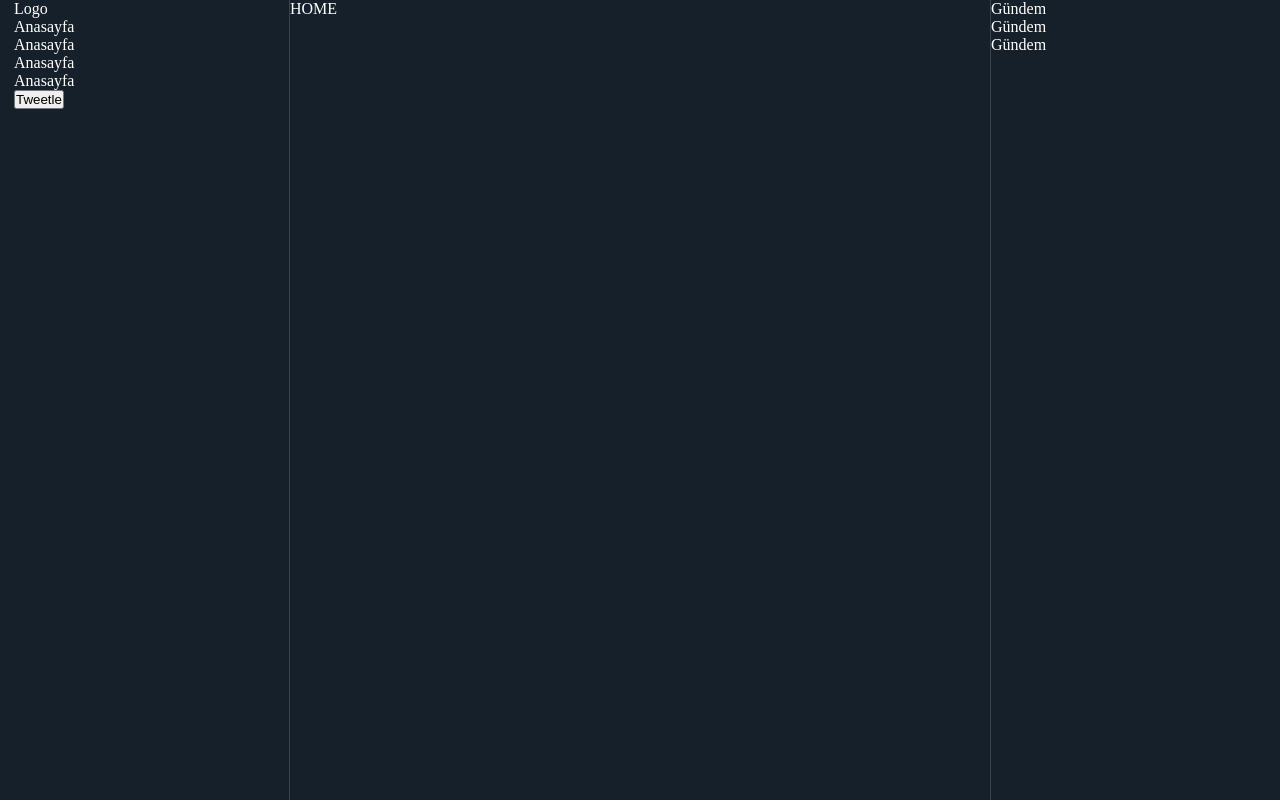
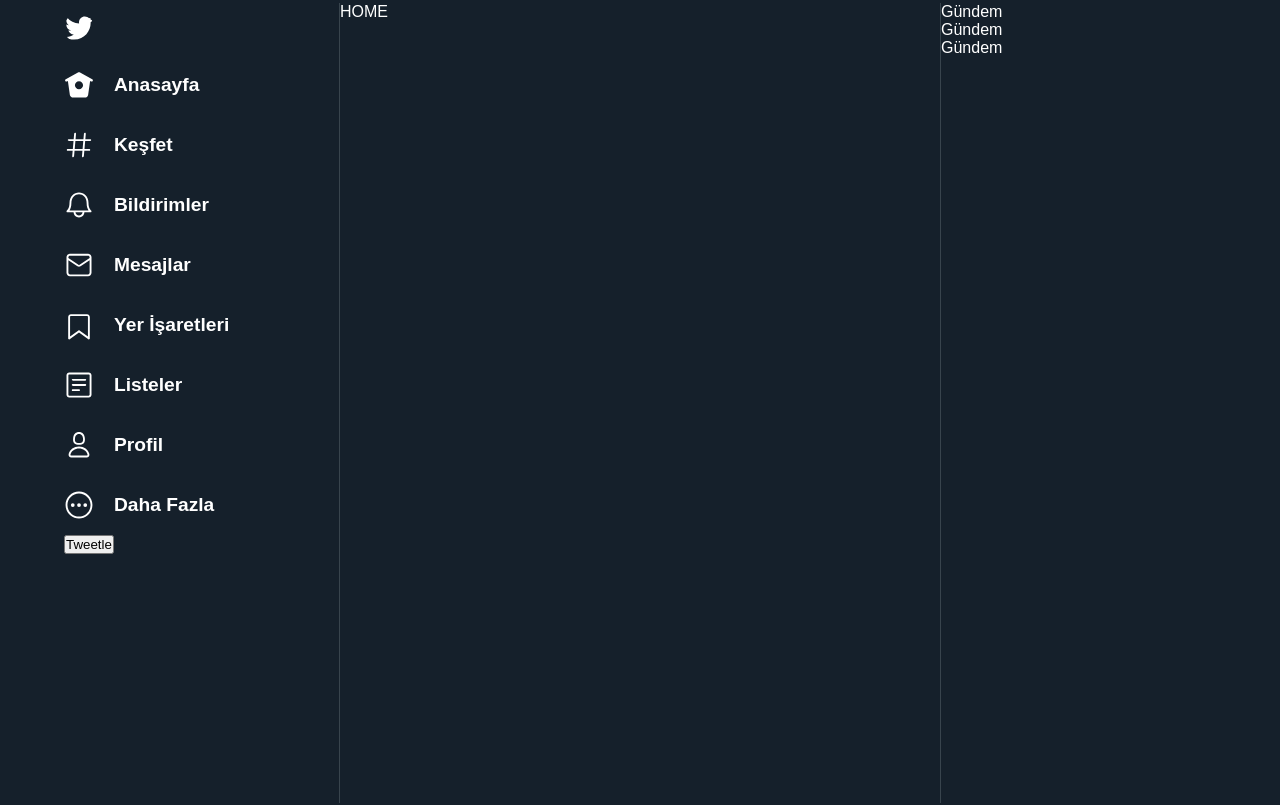
Before and after one commit to akseyh/vue3-twitter-clone, a Vue app: page / in a window 1280 px wide. Built offline with nearby package versions, Linux system fonts and the light colour scheme.

Commit message:
add: menu items and icons

```diff
--- a/src/App.vue
+++ b/src/App.vue
@@ -24,6 +24,7 @@
 * {
   margin: 0;
   padding: 0;
+  font-family: sans-serif;
 }
 
 .app {
@@ -37,7 +38,7 @@
 }
 
 .app__view {
-  width: 700px;
+  width: 600px;
   height: 100vh;
   border-right: 1px solid rgb(56, 68, 77);
   border-left: 1px solid rgb(56, 68, 77);
--- /dev/null
+++ b/src/assets/Bell.vue
@@ -0,0 +1,15 @@
+<template>
+  <svg
+    viewBox="0 0 24 24"
+    aria-hidden="true"
+    class="
+      r-jwli3a r-4qtqp9 r-yyyyoo r-lwhw9o r-dnmrzs r-bnwqim r-1plcrui r-lrvibr
+    "
+  >
+    <g>
+      <path
+        d="M21.697 16.468c-.02-.016-2.14-1.64-2.103-6.03.02-2.532-.812-4.782-2.347-6.335C15.872 2.71 14.01 1.94 12.005 1.93h-.013c-2.004.01-3.866.78-5.242 2.174-1.534 1.553-2.368 3.802-2.346 6.334.037 4.33-2.02 5.967-2.102 6.03-.26.193-.366.53-.265.838.102.308.39.515.712.515h4.92c.102 2.31 1.997 4.16 4.33 4.16s4.226-1.85 4.327-4.16h4.922c.322 0 .61-.206.71-.514.103-.307-.003-.645-.263-.838zM12 20.478c-1.505 0-2.73-1.177-2.828-2.658h5.656c-.1 1.48-1.323 2.66-2.828 2.66zM4.38 16.32c.74-1.132 1.548-3.028 1.524-5.896-.018-2.16.644-3.982 1.913-5.267C8.91 4.05 10.397 3.437 12 3.43c1.603.008 3.087.62 4.18 1.728 1.27 1.285 1.933 3.106 1.915 5.267-.024 2.868.785 4.765 1.525 5.896H4.38z"
+      ></path>
+    </g>
+  </svg>
+</template>
--- /dev/null
+++ b/src/assets/Explore.vue
@@ -0,0 +1,15 @@
+<template>
+  <svg
+    viewBox="0 0 24 24"
+    aria-hidden="true"
+    class="
+      r-jwli3a r-4qtqp9 r-yyyyoo r-lwhw9o r-dnmrzs r-bnwqim r-1plcrui r-lrvibr
+    "
+  >
+    <g>
+      <path
+        d="M21 7.337h-3.93l.372-4.272c.036-.412-.27-.775-.682-.812-.417-.03-.776.27-.812.683l-.383 4.4h-6.32l.37-4.27c.037-.413-.27-.776-.68-.813-.42-.03-.777.27-.813.683l-.382 4.4H3.782c-.414 0-.75.337-.75.75s.336.75.75.75H7.61l-.55 6.327H3c-.414 0-.75.336-.75.75s.336.75.75.75h3.93l-.372 4.272c-.036.412.27.775.682.812l.066.003c.385 0 .712-.295.746-.686l.383-4.4h6.32l-.37 4.27c-.036.413.27.776.682.813l.066.003c.385 0 .712-.295.746-.686l.382-4.4h3.957c.413 0 .75-.337.75-.75s-.337-.75-.75-.75H16.39l.55-6.327H21c.414 0 .75-.336.75-.75s-.336-.75-.75-.75zm-6.115 7.826h-6.32l.55-6.326h6.32l-.55 6.326z"
+      ></path>
+    </g>
+  </svg>
+</template>
--- /dev/null
+++ b/src/assets/Flag.vue
@@ -0,0 +1,15 @@
+<template>
+  <svg
+    viewBox="0 0 24 24"
+    aria-hidden="true"
+    class="
+      r-jwli3a r-4qtqp9 r-yyyyoo r-lwhw9o r-dnmrzs r-bnwqim r-1plcrui r-lrvibr
+    "
+  >
+    <g>
+      <path
+        d="M19.9 23.5c-.157 0-.312-.05-.442-.144L12 17.928l-7.458 5.43c-.228.164-.53.19-.782.06-.25-.127-.41-.385-.41-.667V5.6c0-1.24 1.01-2.25 2.25-2.25h12.798c1.24 0 2.25 1.01 2.25 2.25v17.15c0 .282-.158.54-.41.668-.106.055-.223.082-.34.082zM12 16.25c.155 0 .31.048.44.144l6.71 4.883V5.6c0-.412-.337-.75-.75-.75H5.6c-.413 0-.75.338-.75.75v15.677l6.71-4.883c.13-.096.285-.144.44-.144z"
+      ></path>
+    </g>
+  </svg>
+</template>
--- /dev/null
+++ b/src/assets/Home.vue
@@ -0,0 +1,15 @@
+<template>
+  <svg
+    viewBox="0 0 24 24"
+    aria-hidden="true"
+    class="
+      r-13gxpu9 r-4qtqp9 r-yyyyoo r-lwhw9o r-dnmrzs r-bnwqim r-1plcrui r-lrvibr
+    "
+  >
+    <g>
+      <path
+        d="M22.58 7.35L12.475 1.897c-.297-.16-.654-.16-.95 0L1.425 7.35c-.486.264-.667.87-.405 1.356.18.335.525.525.88.525.16 0 .324-.038.475-.12l.734-.396 1.59 11.25c.216 1.214 1.31 2.062 2.66 2.062h9.282c1.35 0 2.444-.848 2.662-2.088l1.588-11.225.737.398c.485.263 1.092.082 1.354-.404.263-.486.08-1.093-.404-1.355zM12 15.435c-1.795 0-3.25-1.455-3.25-3.25s1.455-3.25 3.25-3.25 3.25 1.455 3.25 3.25-1.455 3.25-3.25 3.25z"
+      ></path>
+    </g>
+  </svg>
+</template>
--- /dev/null
+++ b/src/assets/List.vue
@@ -0,0 +1,18 @@
+<template>
+  <svg
+    viewBox="0 0 24 24"
+    aria-hidden="true"
+    class="
+      r-jwli3a r-4qtqp9 r-yyyyoo r-lwhw9o r-dnmrzs r-bnwqim r-1plcrui r-lrvibr
+    "
+  >
+    <g>
+      <path
+        d="M19.75 22H4.25C3.01 22 2 20.99 2 19.75V4.25C2 3.01 3.01 2 4.25 2h15.5C20.99 2 22 3.01 22 4.25v15.5c0 1.24-1.01 2.25-2.25 2.25zM4.25 3.5c-.414 0-.75.337-.75.75v15.5c0 .413.336.75.75.75h15.5c.414 0 .75-.337.75-.75V4.25c0-.413-.336-.75-.75-.75H4.25z"
+      ></path>
+      <path
+        d="M17 8.64H7c-.414 0-.75-.337-.75-.75s.336-.75.75-.75h10c.414 0 .75.335.75.75s-.336.75-.75.75zm0 4.11H7c-.414 0-.75-.336-.75-.75s.336-.75.75-.75h10c.414 0 .75.336.75.75s-.336.75-.75.75zm-5 4.11H7c-.414 0-.75-.335-.75-.75s.336-.75.75-.75h5c.414 0 .75.337.75.75s-.336.75-.75.75z"
+      ></path>
+    </g>
+  </svg>
+</template>
--- /dev/null
+++ b/src/assets/LogoIcon.vue
@@ -0,0 +1,25 @@
+
+<template>
+  <svg
+    viewBox="0 0 24 24"
+    aria-hidden="true"
+    class="
+      r-jwli3a
+      r-4qtqp9
+      r-yyyyoo
+      r-16y2uox
+      r-8kz0gk
+      r-dnmrzs
+      r-bnwqim
+      r-1plcrui
+      r-lrvibr
+      r-yc9v9c
+    "
+  >
+    <g>
+      <path
+        d="M23.643 4.937c-.835.37-1.732.62-2.675.733.962-.576 1.7-1.49 2.048-2.578-.9.534-1.897.922-2.958 1.13-.85-.904-2.06-1.47-3.4-1.47-2.572 0-4.658 2.086-4.658 4.66 0 .364.042.718.12 1.06-3.873-.195-7.304-2.05-9.602-4.868-.4.69-.63 1.49-.63 2.342 0 1.616.823 3.043 2.072 3.878-.764-.025-1.482-.234-2.11-.583v.06c0 2.257 1.605 4.14 3.737 4.568-.392.106-.803.162-1.227.162-.3 0-.593-.028-.877-.082.593 1.85 2.313 3.198 4.352 3.234-1.595 1.25-3.604 1.995-5.786 1.995-.376 0-.747-.022-1.112-.065 2.062 1.323 4.51 2.093 7.14 2.093 8.57 0 13.255-7.098 13.255-13.254 0-.2-.005-.402-.014-.602.91-.658 1.7-1.477 2.323-2.41z"
+      ></path>
+    </g>
+  </svg>
+</template>
--- /dev/null
+++ b/src/assets/Message.vue
@@ -0,0 +1,15 @@
+<template>
+  <svg
+    viewBox="0 0 24 24"
+    aria-hidden="true"
+    class="
+      r-jwli3a r-4qtqp9 r-yyyyoo r-lwhw9o r-dnmrzs r-bnwqim r-1plcrui r-lrvibr
+    "
+  >
+    <g>
+      <path
+        d="M19.25 3.018H4.75C3.233 3.018 2 4.252 2 5.77v12.495c0 1.518 1.233 2.753 2.75 2.753h14.5c1.517 0 2.75-1.235 2.75-2.753V5.77c0-1.518-1.233-2.752-2.75-2.752zm-14.5 1.5h14.5c.69 0 1.25.56 1.25 1.25v.714l-8.05 5.367c-.273.18-.626.182-.9-.002L3.5 6.482v-.714c0-.69.56-1.25 1.25-1.25zm14.5 14.998H4.75c-.69 0-1.25-.56-1.25-1.25V8.24l7.24 4.83c.383.256.822.384 1.26.384.44 0 .877-.128 1.26-.383l7.24-4.83v10.022c0 .69-.56 1.25-1.25 1.25z"
+      ></path>
+    </g>
+  </svg>
+</template>
--- /dev/null
+++ b/src/assets/More.vue
@@ -0,0 +1,18 @@
+<template>
+  <svg
+    viewBox="0 0 24 24"
+    aria-hidden="true"
+    class="
+      r-jwli3a r-4qtqp9 r-yyyyoo r-lwhw9o r-dnmrzs r-bnwqim r-1plcrui r-lrvibr
+    "
+  >
+    <g>
+      <circle cx="17" cy="12" r="1.5"></circle>
+      <circle cx="12" cy="12" r="1.5"></circle>
+      <circle cx="7" cy="12" r="1.5"></circle>
+      <path
+        d="M12 22.75C6.072 22.75 1.25 17.928 1.25 12S6.072 1.25 12 1.25 22.75 6.072 22.75 12 17.928 22.75 12 22.75zm0-20C6.9 2.75 2.75 6.9 2.75 12S6.9 21.25 12 21.25s9.25-4.15 9.25-9.25S17.1 2.75 12 2.75z"
+      ></path>
+    </g>
+  </svg>
+</template>
--- /dev/null
+++ b/src/assets/User.vue
@@ -0,0 +1,15 @@
+<template>
+  <svg
+    viewBox="0 0 24 24"
+    aria-hidden="true"
+    class="
+      r-jwli3a r-4qtqp9 r-yyyyoo r-lwhw9o r-dnmrzs r-bnwqim r-1plcrui r-lrvibr
+    "
+  >
+    <g>
+      <path
+        d="M12 11.816c1.355 0 2.872-.15 3.84-1.256.814-.93 1.078-2.368.806-4.392-.38-2.825-2.117-4.512-4.646-4.512S7.734 3.343 7.354 6.17c-.272 2.022-.008 3.46.806 4.39.968 1.107 2.485 1.256 3.84 1.256zM8.84 6.368c.162-1.2.787-3.212 3.16-3.212s2.998 2.013 3.16 3.212c.207 1.55.057 2.627-.45 3.205-.455.52-1.266.743-2.71.743s-2.255-.223-2.71-.743c-.507-.578-.657-1.656-.45-3.205zm11.44 12.868c-.877-3.526-4.282-5.99-8.28-5.99s-7.403 2.464-8.28 5.99c-.172.692-.028 1.4.395 1.94.408.52 1.04.82 1.733.82h12.304c.693 0 1.325-.3 1.733-.82.424-.54.567-1.247.394-1.94zm-1.576 1.016c-.126.16-.316.246-.552.246H5.848c-.235 0-.426-.085-.552-.246-.137-.174-.18-.412-.12-.654.71-2.855 3.517-4.85 6.824-4.85s6.114 1.994 6.824 4.85c.06.242.017.48-.12.654z"
+      ></path>
+    </g>
+  </svg>
+</template>
--- a/src/components/MenuSection.vue
+++ b/src/components/MenuSection.vue
@@ -1,28 +1,131 @@
 <template>
   <div class="menu-section">
     <div>
-      <div>Logo</div>
+      <logo-icon class="menu-section__logo" />
       <div class="menu-section__items">
-        <span>Anasayfa</span>
-        <span>Anasayfa</span>
-        <span>Anasayfa</span>
-        <span>Anasayfa</span>
+        <div class="menu-section__item">
+          <HomeIcon class="icon" />
+          <span>Anasayfa</span>
+        </div>
+        <div class="menu-section__item">
+          <ExploreIcon class="icon" />
+          <span>Keşfet</span>
+        </div>
+        <div class="menu-section__item">
+          <BellIcon class="icon" />
+          <span>Bildirimler</span>
+        </div>
+        <div class="menu-section__item">
+          <MessageIcon class="icon" />
+          <span>Mesajlar</span>
+        </div>
+        <div class="menu-section__item">
+          <FlagIcon class="icon" />
+          <span>Yer İşaretleri</span>
+        </div>
+        <div class="menu-section__item">
+          <ListIcon class="icon" />
+          <span>Listeler</span>
+        </div>
+        <div class="menu-section__item">
+          <UserIcon class="icon" />
+          <span>Profil</span>
+        </div>
+        <div class="menu-section__item">
+          <MoreIcon class="icon" />
+          <span>Daha Fazla</span>
+        </div>
       </div>
       <button>Tweetle</button>
     </div>
   </div>
 </template>
 
+<script>
+import LogoIcon from "../assets/LogoIcon.vue";
+import HomeIcon from "../assets/Home.vue";
+import ExploreIcon from "../assets/Explore.vue";
+import BellIcon from "../assets/Bell.vue";
+import MessageIcon from "../assets/Message.vue";
+import FlagIcon from "../assets/Flag.vue";
+import ListIcon from "../assets/List.vue";
+import UserIcon from "../assets/User.vue";
+import MoreIcon from "../assets/More.vue";
+export default {
+  name: "MenuSection",
+  components: {
+    LogoIcon,
+    HomeIcon,
+    ExploreIcon,
+    BellIcon,
+    MessageIcon,
+    FlagIcon,
+    ListIcon,
+    UserIcon,
+    MoreIcon,
+  },
+};
+</script>
+
 <style scoped>
 .menu-section {
   width: 275px;
   min-width: 275px;
   height: 100vh;
+  padding-top: 5px;
 }
 
 .menu-section__items {
   display: flex;
   flex-direction: column;
+}
+
+.menu-section__item {
+  width: min-content;
+  padding: 15px;
+  border-radius: 30px;
+  font-weight: 700;
+  font-size: 1.2rem;
+  cursor: pointer;
+  transition: all 0.2s;
+  margin-left: -15px;
+  display: flex;
+  flex-direction: row;
+  align-items: center;
+}
+
+.menu-section__item:hover {
+  background: rgba(29, 161, 242, 0.1);
+  color: #1fa1f1;
+  fill: #1fa1f1;
+}
+
+.menu-section__item span {
+  width: max-content;
+}
+
+.menu-section__item .icon {
+  fill: #fff;
+  width: 30px;
+  margin-right: 20px;
+}
+
+.menu-section__item:hover > .icon {
+  fill: #1fa1f1;
+}
+
+.menu-section__logo {
+  fill: #fff;
+  width: 30px;
+  border-radius: 100%;
+  padding: 8px;
+  margin-left: -8px;
+  cursor: pointer;
+  transition: all 0.2s;
+}
+
+.menu-section__logo:hover {
+  background: rgba(29, 161, 242, 0.1);
 }
 
 @media only screen and (max-width: 1250px) {
```
Also changed, not shown: src/assets/logo.png (deleted).
